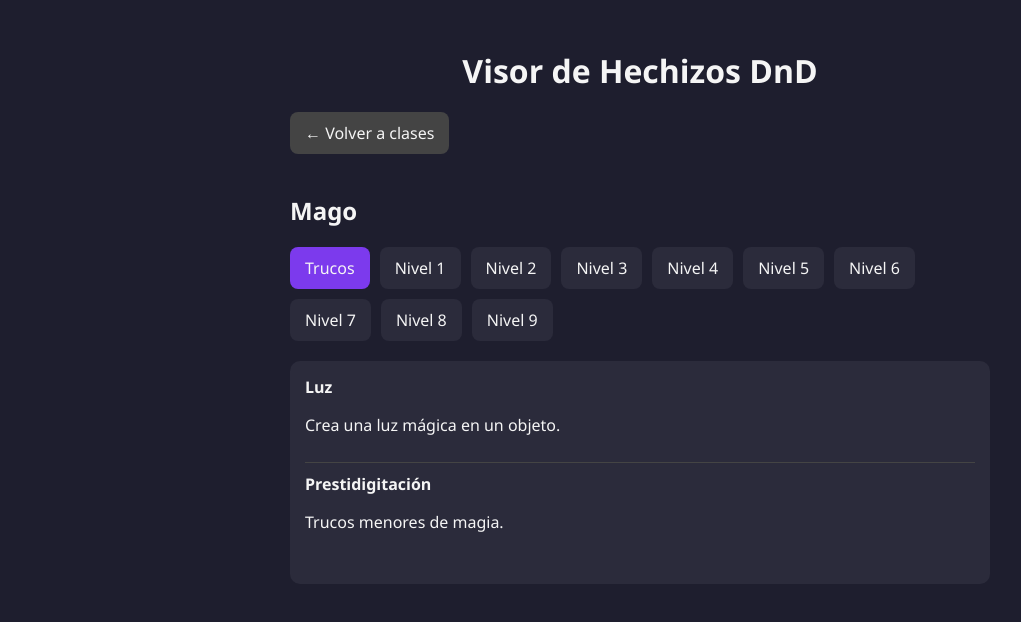
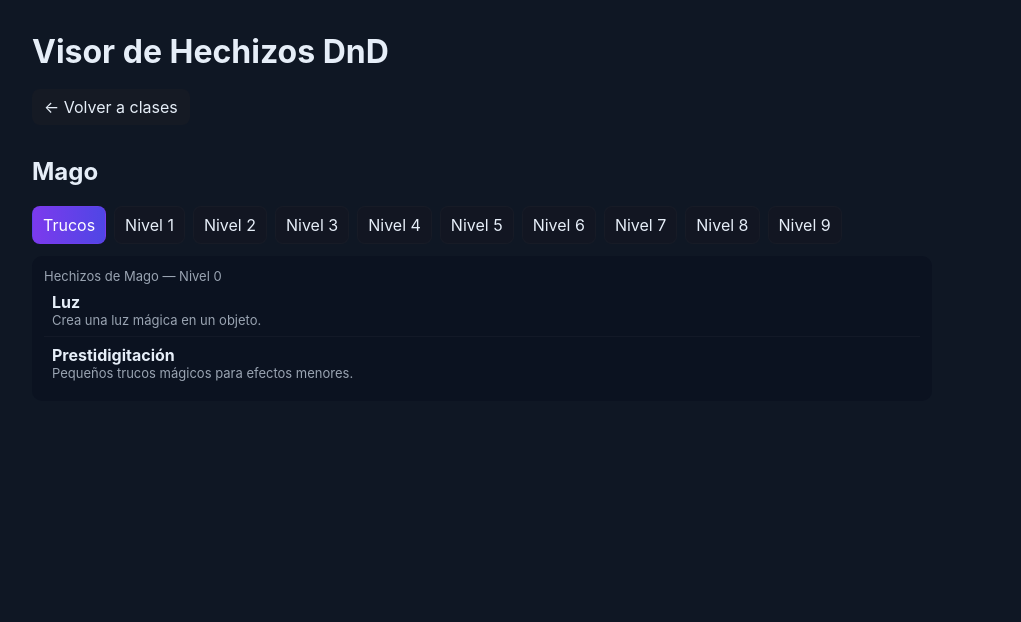
Before and after one commit to Brian-Astorga-Zepeda/Hechizos_dnd, a plain HTML site: page index.html in a window 1280 px wide. Both pictures are taken after a click on the element "Mago". Shown: the whole page, without its empty margins (0-1021 px from the left). Drawn offline with Linux system fonts and the light colour scheme.

Commit message:
Update index.html

```diff
--- a/index.html
+++ b/index.html
@@ -1,109 +1,48 @@
 <!DOCTYPE html>
 <html lang="es">
 <head>
-  <meta charset="UTF-8">
-  <meta name="viewport" content="width=device-width, initial-scale=1.0">
+  <meta charset="utf-8" />
+  <meta name="viewport" content="width=device-width,initial-scale=1" />
   <title>Visor de Hechizos DnD</title>
   <style>
-    body {
-      font-family: 'Segoe UI', sans-serif;
-      background-color: #1e1e2e;
-      color: #f5f5f5;
-      display: flex;
-      flex-direction: column;
-      align-items: center;
-      padding: 20px;
-    }
-    h1 {
-      margin-bottom: 20px;
-    }
-    .class-list {
-      display: grid;
-      grid-template-columns: repeat(auto-fit, minmax(140px, 1fr));
-      gap: 15px;
-      width: 100%;
-      max-width: 700px;
-    }
-    .class-card {
-      background: #2b2b3b;
-      padding: 20px;
-      border-radius: 10px;
-      text-align: center;
-      cursor: pointer;
-      transition: 0.3s;
-    }
-    .class-card:hover {
-      background: #7c3aed;
-    }
-    .viewer {
-      display: none;
-      width: 100%;
-      max-width: 700px;
-    }
-    .tabs {
-      display: flex;
-      gap: 10px;
-      margin-bottom: 20px;
-      flex-wrap: wrap;
-    }
-    .tab {
-      background: #2b2b3b;
-      padding: 10px 15px;
-      border-radius: 8px;
-      cursor: pointer;
-      transition: 0.3s;
-    }
-    .tab.active {
-      background: #7c3aed;
-    }
-    .spells {
-      display: none;
-      background: #2b2b3b;
-      padding: 15px;
-      border-radius: 10px;
-    }
-    .spells.active {
-      display: block;
-    }
-    .spell {
-      margin-bottom: 10px;
-      border-bottom: 1px solid #444;
-      padding-bottom: 10px;
-    }
-    .spell:last-child {
-      border-bottom: none;
-    }
-    .back-btn {
-      background: #444;
-      padding: 10px 15px;
-      border-radius: 8px;
-      cursor: pointer;
-      margin-bottom: 20px;
-      display: inline-block;
-      transition: 0.3s;
-    }
-    .back-btn:hover {
-      background: #7c3aed;
-    }
+    body{font-family:Inter,system-ui,Segoe UI,Roboto,Helvetica,Arial,sans-serif;background:#0f1724;color:#e6eef8;padding:24px;min-height:100vh}
+    h1{margin:0 0 18px}
+    .class-list{display:grid;grid-template-columns:repeat(auto-fit,minmax(140px,1fr));gap:12px;max-width:900px;margin-bottom:18px}
+    .class-card{background:#1b2430;padding:18px;border-radius:10px;text-align:center;cursor:pointer;border:1px solid rgba(255,255,255,0.03);user-select:none}
+    .class-card:focus{outline:2px solid #7c3aed;outline-offset:2px}
+    .viewer{display:none;max-width:900px}
+    .back-btn{display:inline-block;margin-bottom:12px;padding:8px 12px;border-radius:8px;background:#151a24;cursor:pointer}
+    .tabs{display:flex;flex-wrap:wrap;gap:8px;margin-bottom:12px}
+    .tab{padding:8px 10px;border-radius:8px;background:#121622;cursor:pointer;border:1px solid rgba(255,255,255,0.02)}
+    .tab.active{background:linear-gradient(90deg,#7c3aed,#4f46e5);color:white;border-color:rgba(124,58,237,0.4)}
+    .spells{background:#0b1220;padding:12px;border-radius:10px}
+    .spell{padding:8px;border-bottom:1px solid rgba(255,255,255,0.03)}
+    .spell:last-child{border-bottom:none}
+    .small{color:#9aa4b2;font-size:13px}
+    @media (max-width:720px){body{padding:12px}}
   </style>
 </head>
 <body>
   <h1>Visor de Hechizos DnD</h1>
-  <div id="classSelector" class="class-list">
-    <div class="class-card" data-class="bardo">Bardo</div>
-    <div class="class-card" data-class="clerigo">Clérigo</div>
-    <div class="class-card" data-class="druida">Druida</div>
-    <div class="class-card" data-class="hechicero">Hechicero</div>
-    <div class="class-card" data-class="mago">Mago</div>
-    <div class="class-card" data-class="paladin">Paladín</div>
-    <div class="class-card" data-class="guardabosques">Guardabosques</div>
-    <div class="class-card" data-class="brujo">Brujo</div>
-    <div class="class-card" data-class="artifice">Artífice</div>
+
+  <!-- Pantalla de selección de clase -->
+  <div id="classSelector" class="class-list" aria-label="Selecciona clase">
+    <div class="class-card" data-class="mago" tabindex="0">Mago</div>
+    <div class="class-card" data-class="hechicero" tabindex="0">Hechicero</div>
+    <div class="class-card" data-class="brujo" tabindex="0">Brujo</div>
+    <div class="class-card" data-class="clerigo" tabindex="0">Clérigo</div>
+    <div class="class-card" data-class="druida" tabindex="0">Druida</div>
+    <div class="class-card" data-class="bardo" tabindex="0">Bardo</div>
+    <div class="class-card" data-class="paladin" tabindex="0">Paladín</div>
+    <div class="class-card" data-class="guardabosques" tabindex="0">Guardabosques</div>
+    <div class="class-card" data-class="artifice" tabindex="0">Artífice</div>
   </div>
 
-  <div id="viewer" class="viewer">
+  <!-- Visor por clase -->
+  <div id="viewer" class="viewer" role="region" aria-live="polite">
     <div class="back-btn" id="backBtn">← Volver a clases</div>
     <h2 id="classTitle">Clase</h2>
+
     <div class="tabs" id="tabs">
       <div class="tab active" data-tab="nivel0">Trucos</div>
       <div class="tab" data-tab="nivel1">Nivel 1</div>
@@ -117,103 +56,150 @@
       <div class="tab" data-tab="nivel9">Nivel 9</div>
     </div>
 
-    <div class="spells active" id="nivel0"></div>
-    <div class="spells" id="nivel1"></div>
-    <div class="spells" id="nivel2"></div>
-    <div class="spells" id="nivel3"></div>
-    <div class="spells" id="nivel4"></div>
-    <div class="spells" id="nivel5"></div>
-    <div class="spells" id="nivel6"></div>
-    <div class="spells" id="nivel7"></div>
-    <div class="spells" id="nivel8"></div>
-    <div class="spells" id="nivel9"></div>
+    <div id="spellsContainer" class="spells" aria-label="Lista de hechizos">
+      <!-- El contenido se inyecta por JS -->
+      <p class="small">Cargando hechizos...</p>
+    </div>
   </div>
 
 <script>
-    document.addEventListener("DOMContentLoaded", () => {
+/* ---------- Datos de ejemplo (agrega aquí tus hechizos) ---------- */
 const spellsData = {
   mago: {
     0: [
       { nombre: "Luz", descripcion: "Crea una luz mágica en un objeto." },
-        { nombre: "Prestidigitación", descripcion: "Trucos menores de magia." }
+      { nombre: "Prestidigitación", descripcion: "Pequeños trucos mágicos para efectos menores." }
     ],
     1: [
-        { nombre: "Misil Mágico", descripcion: "Crea dardos de energía mágica que golpean automáticamente." },
-        { nombre: "Escudo", descripcion: "Aumenta tu CA y bloquea misiles mágicos." }
+      { nombre: "Misil Mágico", descripcion: "Crea dardos de energía que golpean automáticamente." },
+      { nombre: "Escudo", descripcion: "Aumenta temporalmente tu CA." }
     ]
   },
   clerigo: {
-      0: [
-        { nombre: "Guía", descripcion: "Añade un d4 a una tirada de habilidad." },
-        { nombre: "Luz Sagrada", descripcion: "Pequeño destello radiante." }
-      ],
-      1: [
-        { nombre: "Curar Heridas", descripcion: "Recupera puntos de vida a una criatura tocada." },
-        { nombre: "Bendecir", descripcion: "Otorga bonificaciones a las tiradas de ataque y salvación." }
-      ]
+    0: [{ nombre: "Luz Sagrada", descripcion: "Un pequeño destello radiante." }],
+    1: [{ nombre: "Curar Heridas", descripcion: "Recupera puntos de vida." }]
   },
   druida: {
-      0: [
-        { nombre: "Llama Producida", descripcion: "Creas una pequeña llama en tu mano." }
-      ],
-      1: [
-        { nombre: "Curar Heridas", descripcion: "Recupera puntos de vida de una criatura tocada." },
-        { nombre: "Niebla", descripcion: "Crea una niebla ligera que bloquea la visión." }
-      ]
-    }
+    0: [{ nombre: "Llama Producida", descripcion: "Creas una pequeña llama en tu mano." }],
+    1: [{ nombre: "Niebla", descripcion: "Crea niebla ligera que bloquea visión." }]
+  },
+  hechicero: { /* ejemplo vacío intencional */ },
+  bardo: {},
+  brujo: {},
+  paladin: {},
+  guardabosques: {},
+  artifice: {}
 };
 
+/* ---------- Lógica UI ---------- */
+document.addEventListener('DOMContentLoaded', () => {
   const classSelector = document.getElementById('classSelector');
   const viewer = document.getElementById('viewer');
   const classTitle = document.getElementById('classTitle');
   const backBtn = document.getElementById('backBtn');
-  const tabs = document.querySelectorAll('.tab');
-  const spellSections = document.querySelectorAll('.spells');
+  const tabs = Array.from(document.querySelectorAll('.tab'));
+  const spellsContainer = document.getElementById('spellsContainer');
 
-  function mostrarHechizos(clase, nivel) {
-    const container = document.getElementById(`nivel${nivel}`);
-    container.innerHTML = "";
-    const hechizos = spellsData[clase]?.[nivel] || [];
-    if (hechizos.length === 0) {
-      container.innerHTML = "<p>No hay hechizos en este nivel.</p>";
+  let currentClassKey = null;
+  let currentLevel = '0';
+
+  // Funcion que renderiza los hechizos de clase+nivel
+  function renderSpellsFor(classKey, nivel) {
+    currentClassKey = classKey;
+    currentLevel = String(nivel);
+    console.log('[renderSpellsFor] clase=', classKey, 'nivel=', nivel);
+
+    const hechizos = spellsData[classKey]?.[nivel] || [];
+    spellsContainer.innerHTML = ''; // limpiar
+
+    const titulo = document.createElement('div');
+    titulo.className = 'small';
+    titulo.textContent = `Hechizos de ${capitalize(classKey)} — Nivel ${nivel}`;
+    spellsContainer.appendChild(titulo);
+
+    if (!hechizos.length) {
+      const p = document.createElement('p');
+      p.className = 'small';
+      p.textContent = 'No hay hechizos en este nivel.';
+      spellsContainer.appendChild(p);
       return;
     }
-    hechizos.forEach(spell => {
-      const div = document.createElement("div");
-      div.classList.add("spell");
-      div.innerHTML = `<strong>${spell.nombre}</strong><p>${spell.descripcion}</p>`;
-      container.appendChild(div);
+
+    hechizos.forEach(h => {
+      const el = document.createElement('div');
+      el.className = 'spell';
+      el.innerHTML = `<strong>${escapeHtml(h.nombre)}</strong><div class="small">${escapeHtml(h.descripcion)}</div>`;
+      spellsContainer.appendChild(el);
     });
   }
 
-  classSelector.addEventListener('click', (e) => {
-    const selected = e.target.closest('.class-card');
-    if (!selected) return;
+  // Agregar listeners a cada tarjeta de clase (más robusto que delegación aquí)
+  const classCards = Array.from(document.querySelectorAll('.class-card'));
+  classCards.forEach(card => {
+    card.addEventListener('click', () => {
+      const classKey = card.dataset.class;
+      console.log('[click classCard]', classKey);
+      openViewerFor(classKey, card.textContent.trim());
+    });
+
+    // soporte para teclado (Enter)
+    card.addEventListener('keydown', (ev) => {
+      if (ev.key === 'Enter' || ev.key === ' ') {
+        ev.preventDefault();
+        card.click();
+      }
+    });
+  });
+
+  function openViewerFor(classKey, classLabel) {
     classSelector.style.display = 'none';
     viewer.style.display = 'block';
+    classTitle.textContent = classLabel || capitalize(classKey);
 
-    const classKey = selected.dataset.class;
-    const className = selected.textContent;
-    classTitle.textContent = className;
+    // reset tabs to level 0 active
+    tabs.forEach(t => t.classList.remove('active'));
+    const t0 = tabs.find(t => t.dataset.tab === 'nivel0');
+    if (t0) t0.classList.add('active');
 
-    mostrarHechizos(classKey, 0);
-
-    tabs.forEach(tab => {
-      tab.onclick = () => {
-        tabs.forEach(t => t.classList.remove('active'));
-        tab.classList.add('active');
-        const nivel = tab.getAttribute('data-tab').replace('nivel', '');
-        spellSections.forEach(s => s.classList.remove('active'));
-        document.getElementById(`nivel${nivel}`).classList.add('active');
-        mostrarHechizos(classKey, nivel);
-      };
-    });
-  });
+    // mostrar hechizos nivel 0
+    renderSpellsFor(classKey, '0');
+  }
 
   backBtn.addEventListener('click', () => {
     viewer.style.display = 'none';
     classSelector.style.display = 'grid';
+    currentClassKey = null;
+    currentLevel = '0';
   });
+
+  // listeners para tabs
+  tabs.forEach(tab => {
+    tab.addEventListener('click', () => {
+      if (!currentClassKey) {
+        // por seguridad: si no hay clase seleccionada, ignorar o mostrar mensaje
+        console.warn('No class selected yet; ignoring tab click.');
+        return;
+      }
+      tabs.forEach(t => t.classList.remove('active'));
+      tab.classList.add('active');
+      const nivel = tab.dataset.tab.replace('nivel','');
+      renderSpellsFor(currentClassKey, nivel);
+    });
+  });
+
+  // Helper: capitalizar
+  function capitalize(s){ if(!s) return s; return s.charAt(0).toUpperCase()+s.slice(1); }
+
+  // Helper: escape para seguridad mínima (evita inyección accidental)
+  function escapeHtml(str){
+    if(!str) return '';
+    return String(str).replace(/[&<>"']/g, function(m){
+      return ({'&':'&amp;','<':'&lt;','>':'&gt;','"':'&quot;',"'":'&#39;'}[m]);
+    });
+  }
+
+  // Mensaje inicial
+  console.log('Visor de Hechizos listo. Haz clic en una clase.');
 });
 </script>
 </body>
```
Lines whose indentation alone changed are shown as unchanged.
